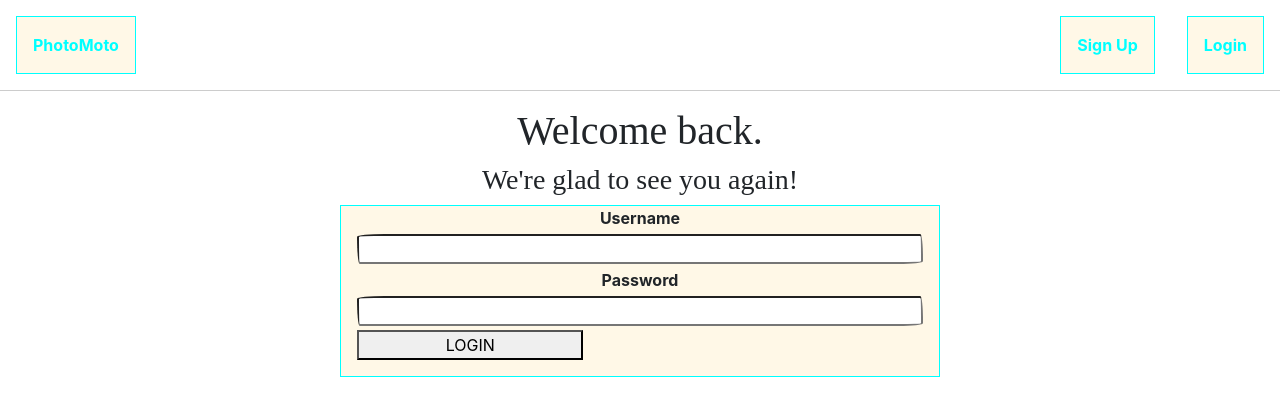
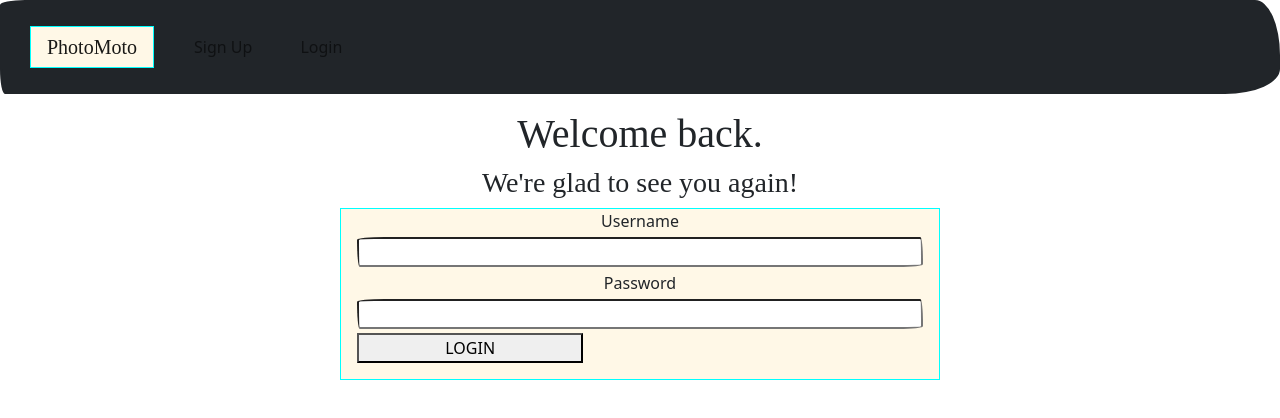
Before and after one commit to NjukiG/photo-moto-backend, a React (Create React App) app in the folder client/: page /login in a window 1280 px wide. Shown: the top 418 px of the page. Built offline with nearby package versions, Linux system fonts and the light colour scheme; no server answers; a web font is replaced by a local one.

Commit message:
Made styling for navabar and used bootstrap for responsiveness

```diff
--- a/client/src/App.css
+++ b/client/src/App.css
@@ -3,12 +3,14 @@
 }
 
 
-header {
+/* header {
   display: flex;
   justify-content: space-between;
   align-items: center;
   border-bottom: 1px solid #ccc;
-}
+} */
+
+
 
 header a,
 header button {
@@ -22,6 +24,7 @@ header button {
   color: aqua;
   cursor: pointer;
 }
+
 
 form {
   background-color: #fff8e7;
@@ -38,9 +41,9 @@ main {
   margin: 1rem;
 }
 
-.login-form{
+/* .login-form{
 
-}
+} */
 
 form input {
   margin: 0.25rem 0;
--- a/client/src/components/App.js
+++ b/client/src/components/App.js
@@ -1,7 +1,7 @@
 import { useState, useEffect } from "react";
 import "../App.css";
 import { Routes, Route } from "react-router-dom";
-import NavBar from "./NavBar";
+import NavBar from "./Navbar";
 import Home from "./Home";
 import SignupForm from "./SignupForm";
 import LoginForm from "./LoginForm";
--- a/client/src/components/LoginForm.js
+++ b/client/src/components/LoginForm.js
@@ -1,5 +1,7 @@
 import React, { useState } from "react";
-import SignupForm from "./SignupForm";
+// import { Button } from "bootstrap";
+
+
 
 function LoginForm({ setUser }) {
   const [username, setUsername] = useState("");
@@ -43,7 +45,9 @@ function LoginForm({ setUser }) {
           onChange={(e) => setPassword(e.target.value)}
         />
         <button type="submit">LOGIN</button>
+
       </form>
+      {/* <Button>Login</Button> */}
     </div>
   );
 }
--- a/client/src/components/NavBar.js
+++ /dev/null
@@ -1,36 +0,0 @@
-import React from "react";
-import { Link } from "react-router-dom";
-
-function NavBar({ user, setUser }) {
-  const handleLogout = () => {
-    fetch("/logout", { method: "DELETE" }).then((res) => {
-      if (res.ok) {
-        setUser(null);
-      }
-    });
-  };
-  return (
-    <header>
-      <div>
-        <Link to="/">PhotoMoto</Link>
-      </div>
-      <div>
-        {user ? (
-          <>
-            <Link to="/albums">Albums</Link>
-            <Link to="/photos">Photos</Link>
-            <button onClick={handleLogout}>Logout</button>
-
-          </>
-        ) : (
-          <>
-            <Link to="/signup">Sign Up</Link>
-            <Link to="/login">Login</Link>
-          </>
-        )}
-      </div>
-    </header>
-  );
-}
-
-export default NavBar;
--- /dev/null
+++ b/client/src/components/Navbar.js
@@ -0,0 +1,91 @@
+import React from "react";
+import { Link } from "react-router-dom";
+// import { Navbar, Nav, Container } from "react-bootstrap";
+import "bootstrap/js/src/collapse.js";
+
+function NavBar({ user, setUser }) {
+  const handleLogout = () => {
+    fetch("/logout", { method: "DELETE" }).then((res) => {
+      if (res.ok) {
+        setUser(null);
+      }
+    });
+  };
+  return (
+    <header>
+      <nav className="navbar navbar-light bg-dark navbar-expand-sm">
+        <div className="container-fluid">
+          <div>
+            <Link to="/" className="navbar-brand">
+              PhotoMoto
+            </Link>
+          </div>
+
+          <button
+            className="navbar-toggler"
+            type="button"
+            data-bs-toggle="collapse"
+            data-bs-target="#collapsibleNavbar"
+          >
+            <span className="navbar-toggler-icon"></span>
+          </button>
+          <div className="collapse navbar-collapse" id="collapsibleNavbar">
+            <ul className="navbar-nav ml-auto">
+              {user ? (
+                <>
+                  <li className="navbar-item">
+                    <Link to="/albums" className="nav-link">
+                      Albums
+                    </Link>
+                  </li>
+                  <li className="navbar-item">
+                    <Link to="/photos" className="nav-link">
+                      Photos
+                    </Link>
+                  </li>
+                  <button onClick={handleLogout}>Logout</button>
+                </>
+              ) : (
+                <>
+                  <li className="navbar-item">
+                    <Link to="/signup" className="nav-link">
+                      Sign Up
+                    </Link>
+                  </li>
+                  <li className="navbar-item">
+                    <Link to="/login" className="nav-link">
+                      Login
+                    </Link>
+                  </li>
+                </>
+              )}
+            </ul>
+          </div>
+        </div>
+      </nav>
+    </header>
+  );
+}
+
+export default NavBar;
+
+//   <header>
+//   <div>
+//     <Link to="/">PhotoMoto</Link>
+//   </div>
+//   <div>
+//     {user ? (
+//       <>
+//         <Link to="/albums">Albums</Link>
+//         <Link to="/photos">Photos</Link>
+//         <button onClick={handleLogout}>Logout</button>
+//       </>
+//     ) : (
+//       <>
+//         <Link to="/signup">Sign Up</Link>
+//         <Link to="/login">Login</Link>
+//       </>
+//     )}
+//   </div>
+
+// </header>
--- a/client/src/index.js
+++ b/client/src/index.js
@@ -3,6 +3,7 @@ import ReactDOM from "react-dom/client";
 import "bootswatch/dist/sketchy/bootstrap.min.css";
 import App from "./components/App";
 import { BrowserRouter } from "react-router-dom";
+import 'bootstrap/dist/css/bootstrap.min.css';
 
 const root = ReactDOM.createRoot(document.getElementById("root"));
 root.render(
```
